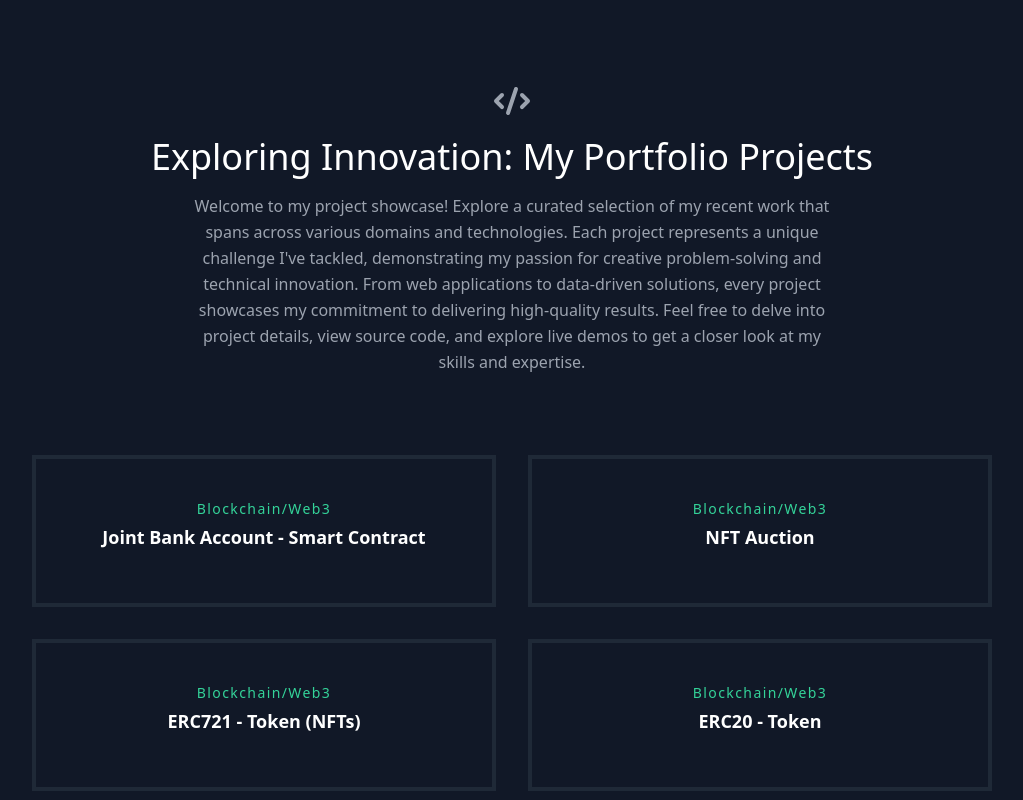
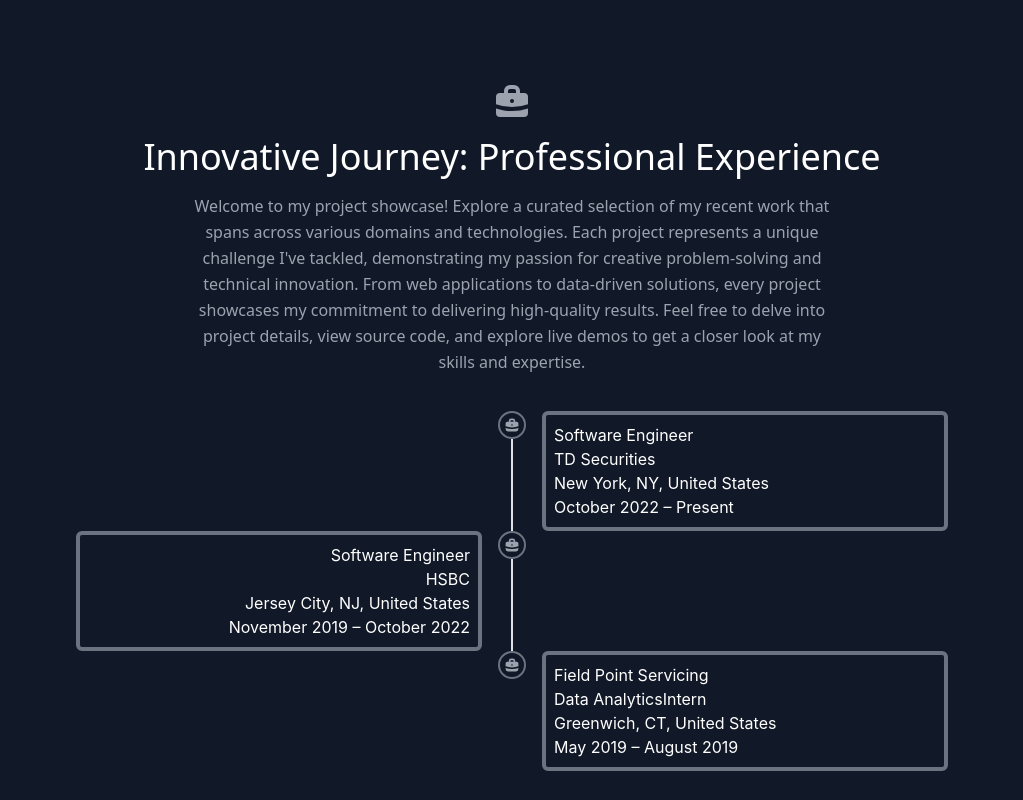
Before and after one commit to siddharthkhonde/siddharthkhonde.github.io, a React (Create React App) app: page / in a window 1280 px wide. Shown: the part 500-1300 px from the top of the page, without its empty margins (128-1151 px from the left). Built offline with nearby package versions, Linux system fonts and the light colour scheme.

Commit message:
added experience section.

```diff
--- a/package.json
+++ b/package.json
@@ -5,6 +5,7 @@
   "dependencies": {
     "@craco/craco": "^5.9.0",
     "@heroicons/react": "^1.0.1",
+    "primereact": "^9.6.2",
     "react": "^17.0.2",
     "react-dom": "^17.0.2",
     "react-scripts": "^1.1.5"
--- a/src/App.js
+++ b/src/App.js
@@ -4,12 +4,14 @@
 import Navbar from "./components/Navbar";
 import Projects from "./components/Projects";
 import Skills from "./components/Skills";
+import Experiences from "./components/Experiences";
 
 export default function App() {
   return (
     <main className="text-gray-400 bg-gray-900 body-font">
       <Navbar />
       <About />
+      <Experiences/>
       <Projects />
       <Skills />
       <Contact />
--- /dev/null
+++ b/src/components/Experiences.jsx
@@ -0,0 +1,44 @@
+import React from "react";
+import { BriefcaseIcon } from "@heroicons/react/solid";
+import { Timeline } from "primereact/timeline";
+import "primereact/resources/themes/saga-blue/theme.css";
+import "primereact/resources/primereact.min.css";
+import { experiences } from "../data";
+
+export default function Experiences() {
+  return (
+    <section id="experiences">
+      <div className="container px-5 py-10 mx-auto text-center lg:px-40">
+        <BriefcaseIcon className="mx-auto inline-block w-10 mb-4"/>
+        <h1 className="sm:text-4xl text-3xl font-medium title-font mb-4 text-white">
+          Innovative Journey: Professional Experience
+        </h1>
+        <p className="lg:w-2/3 mx-auto leading-relaxed text-base">
+          Welcome to my project showcase! Explore a curated selection of my
+          recent work that spans across various domains and technologies. Each
+          project represents a unique challenge I've tackled, demonstrating my
+          passion for creative problem-solving and technical innovation. From
+          web applications to data-driven solutions, every project showcases my
+          commitment to delivering high-quality results. Feel free to delve into
+          project details, view source code, and explore live demos to get a
+          closer look at my skills and expertise.
+        </p>
+        <div className="experience-timeline flex flex-wrap m-4 px-3 py-5">
+        <Timeline
+        align="alternate"
+        value={experiences}
+        marker={() => <BriefcaseIcon className="mx-auto inline-block w-7 rounded-full border-2 border-gray-500 p-1"/>}
+        content={(item) => (
+          <div className="bg-transparent p-2 rounded-md border-4 border-gray-500 text-white">
+            <h4>{item.post}</h4>
+            <h6>{item.company}</h6>
+            <p>{item.location}</p>
+            <p>{item.time}</p>
+          </div>
+        )}
+      />
+        </div>
+      </div>
+    </section>
+  );
+}
--- a/src/components/Navbar.jsx
+++ b/src/components/Navbar.jsx
@@ -11,6 +11,9 @@
           </a>
         </a>
         <nav className="md:mr-auto md:ml-4 md:py-1 md:pl-4 md:border-l md:border-gray-700	flex flex-wrap items-center text-base justify-center">
+          <a href="#experiences" className="mr-5 hover:text-white">
+            Experienes
+          </a>
           <a href="#projects" className="mr-5 hover:text-white">
             Projects
           </a>
--- a/src/data.js
+++ b/src/data.js
@@ -133,3 +133,24 @@
     names: ["Solidity", "Ganache", "Truffle", "Hardhat", "Web3.js", "Ether.js"],
   },
 ];
+
+export const experiences = [
+  {
+    company: "TD Securities",
+    post: "Software Engineer",
+    location: "New York, NY, United States",
+    time: "October 2022 – Present",
+  },
+  {
+    company: "HSBC",
+    post: "Software Engineer",
+    location: "Jersey City, NJ, United States",
+    time: "November 2019 – October 2022",
+  },
+  {
+    company: "Data AnalyticsIntern",
+    post: "Field Point Servicing",
+    location: "Greenwich, CT, United States",
+    time: " May 2019 – August 2019",
+  },
+];
```
